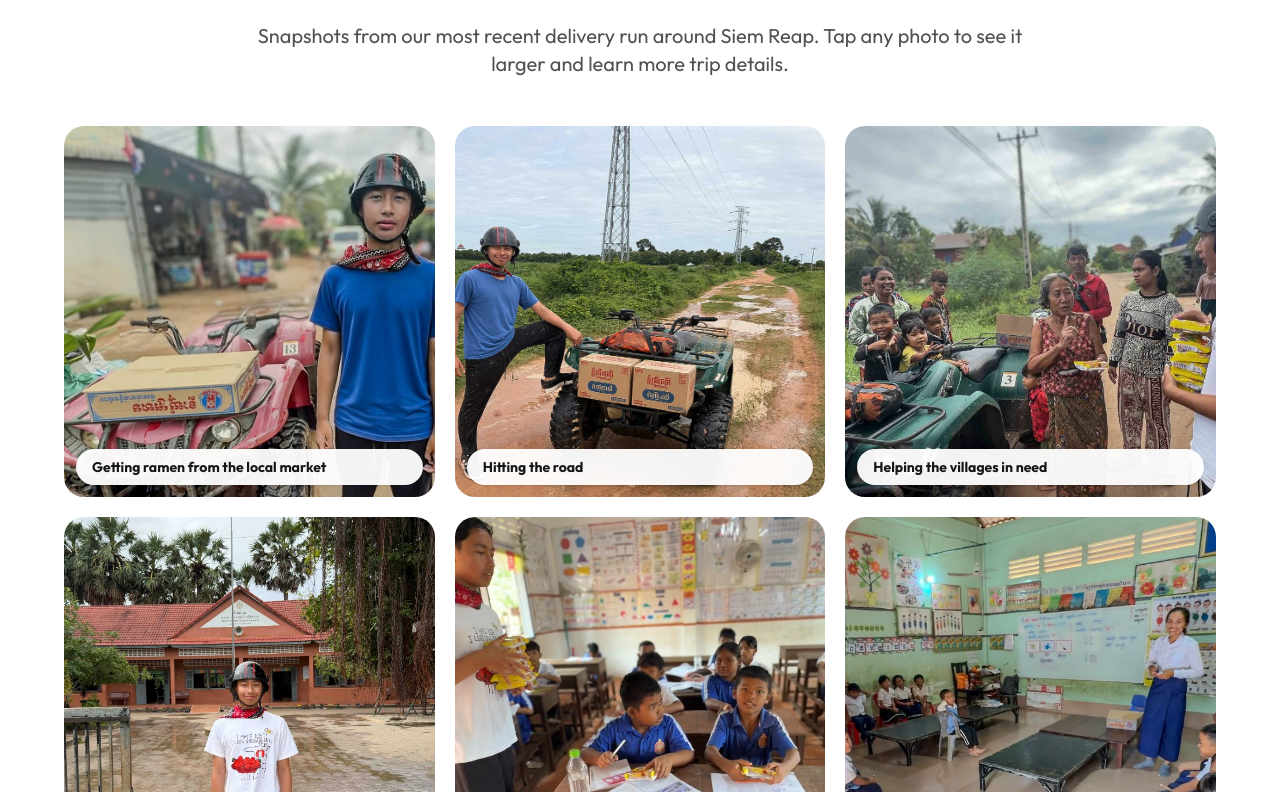
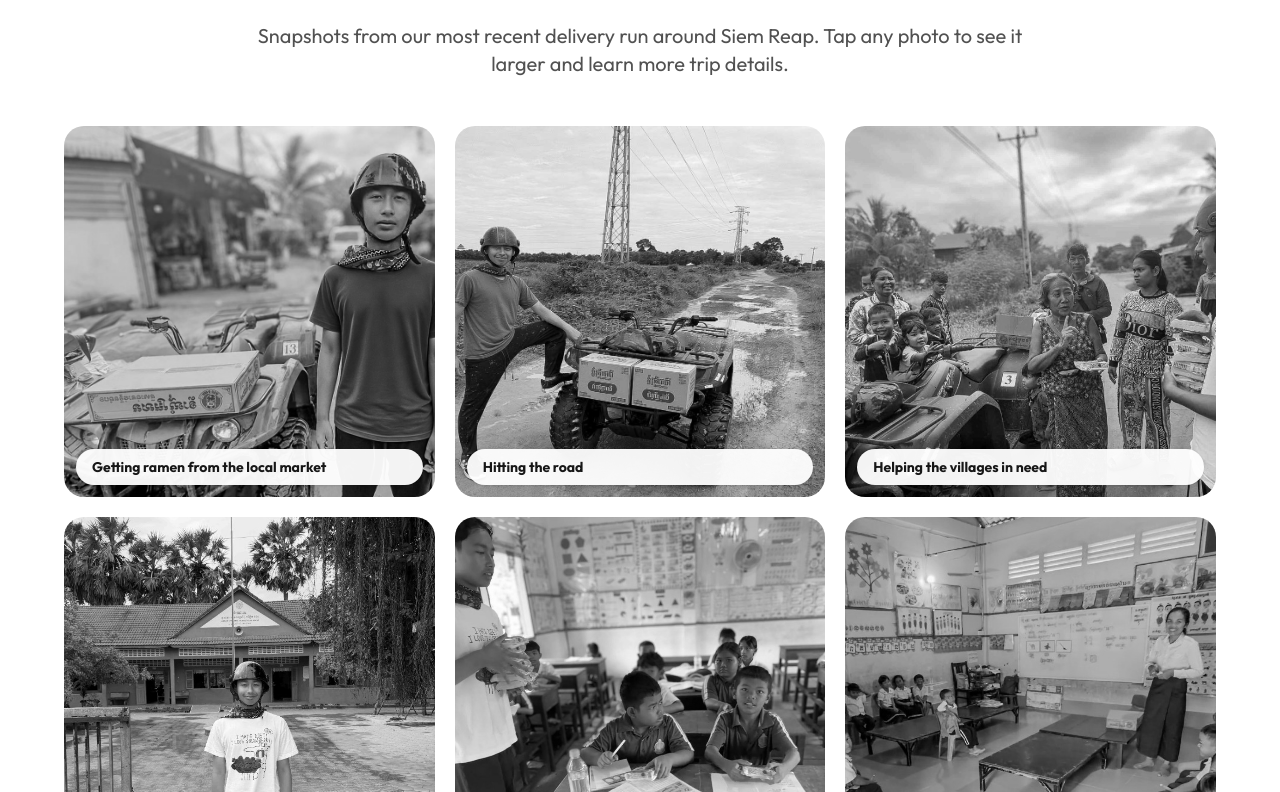
Before and after one commit to iampiotr/ramenrun, a React (Vite) app: page / in a window 1280 px wide. Shown: the part 4968-5760 px from the top of the page. Built offline with nearby package versions, Linux system fonts and the light colour scheme.

Commit message:
Show trip photos in black and white until hover.

```diff
--- a/src/components/Gallery.tsx
+++ b/src/components/Gallery.tsx
@@ -34,7 +34,7 @@ export function Gallery() {
                 width={photo.width}
                 height={photo.height}
                 loading="lazy"
-                className="aspect-square w-full object-cover transition-transform duration-500 group-hover:scale-105"
+                className="aspect-square w-full object-cover grayscale transition duration-500 group-hover:scale-105 group-hover:grayscale-0 group-focus-visible:grayscale-0"
               />
               <span className="absolute inset-x-3 bottom-3 hidden rounded-full bg-white/95 px-4 py-2 text-left text-sm font-bold text-ink shadow md:block">
                 {photo.caption}
```
